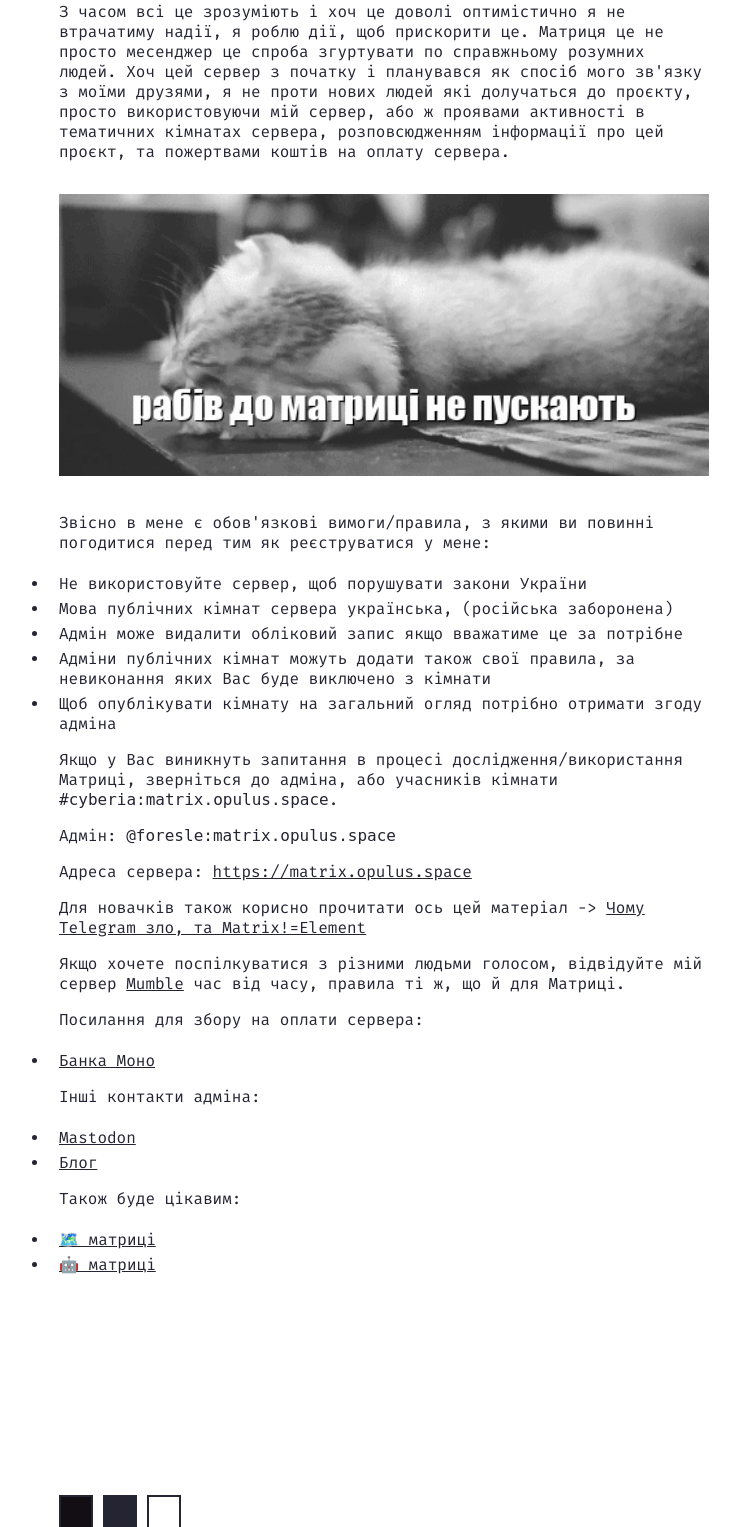
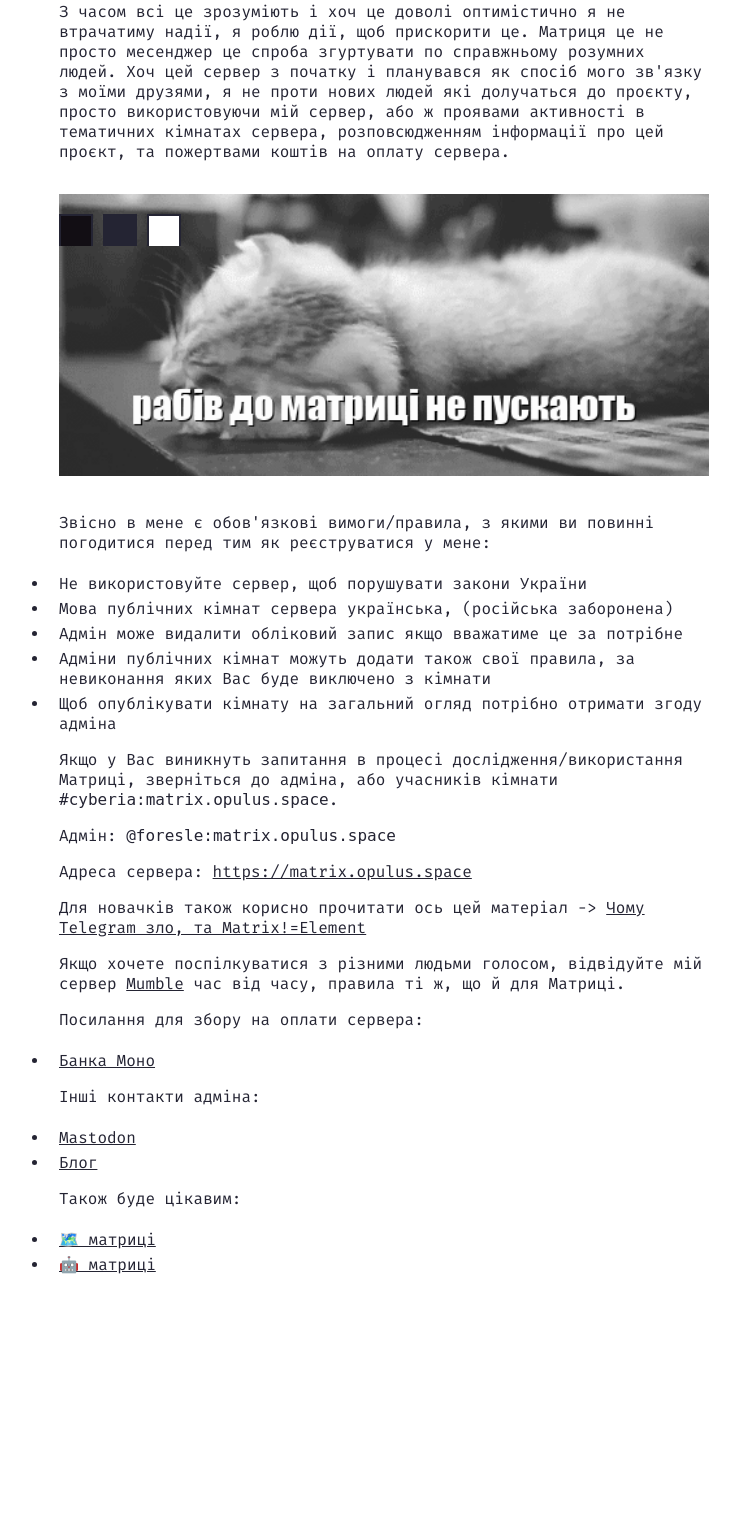
Before and after one commit to foresle/opsp, a Django app: page / in a window 1280 px wide. Shown: the part 554-2081 px from the top of the page, without its empty margins (256-996 px from the left). After the commit the page ends 1828 px from the top, so only its background shows below. Run offline with Django 4.2, Linux system fonts and the light colour scheme; style sheets or scripts are compiled from the project's sources; parts of the project's set-up code (start-up, migrations or seed data) failed here and were passed over.

Commit message:
Fixed theme change buttons position in page

```diff
--- a/static/base/main.css
+++ b/static/base/main.css
@@ -102,6 +102,8 @@ body > div:nth-child(1) > div:nth-child(2) > .pagination > div:nth-child(2) {
 body > div:nth-child(2) {
   display: flex;
   flex-direction: row;
+  position: fixed;
+  bottom: 0;
 }
 body > div:nth-child(2) > div.color_scheme_picker {
   width: 30px;
--- a/static/base/main.sass
+++ b/static/base/main.sass
@@ -122,6 +122,9 @@ body
     display: flex
     flex-direction: row
 
+    position: fixed
+    bottom: 0
+
     > div.color_scheme_picker
       width: 30px
       height: 30px
```
Also changed, not shown: 1 other file.
